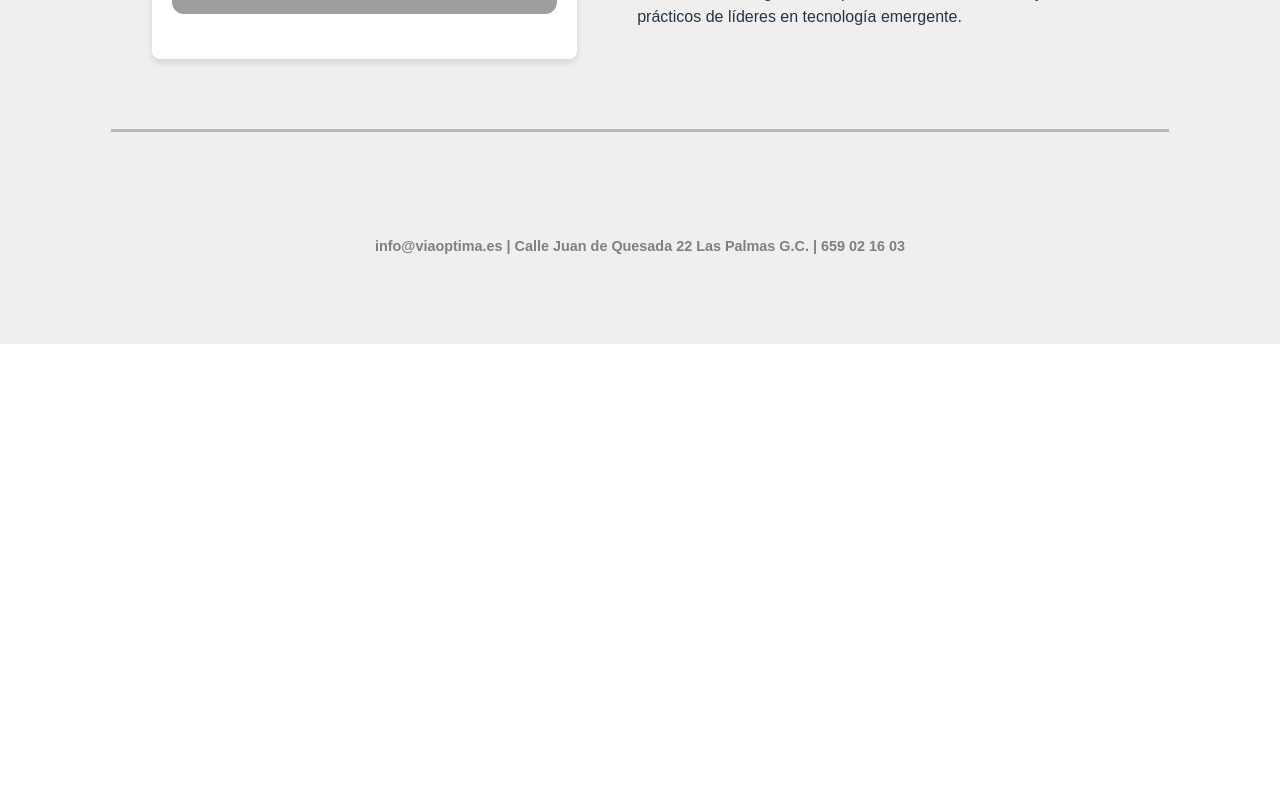
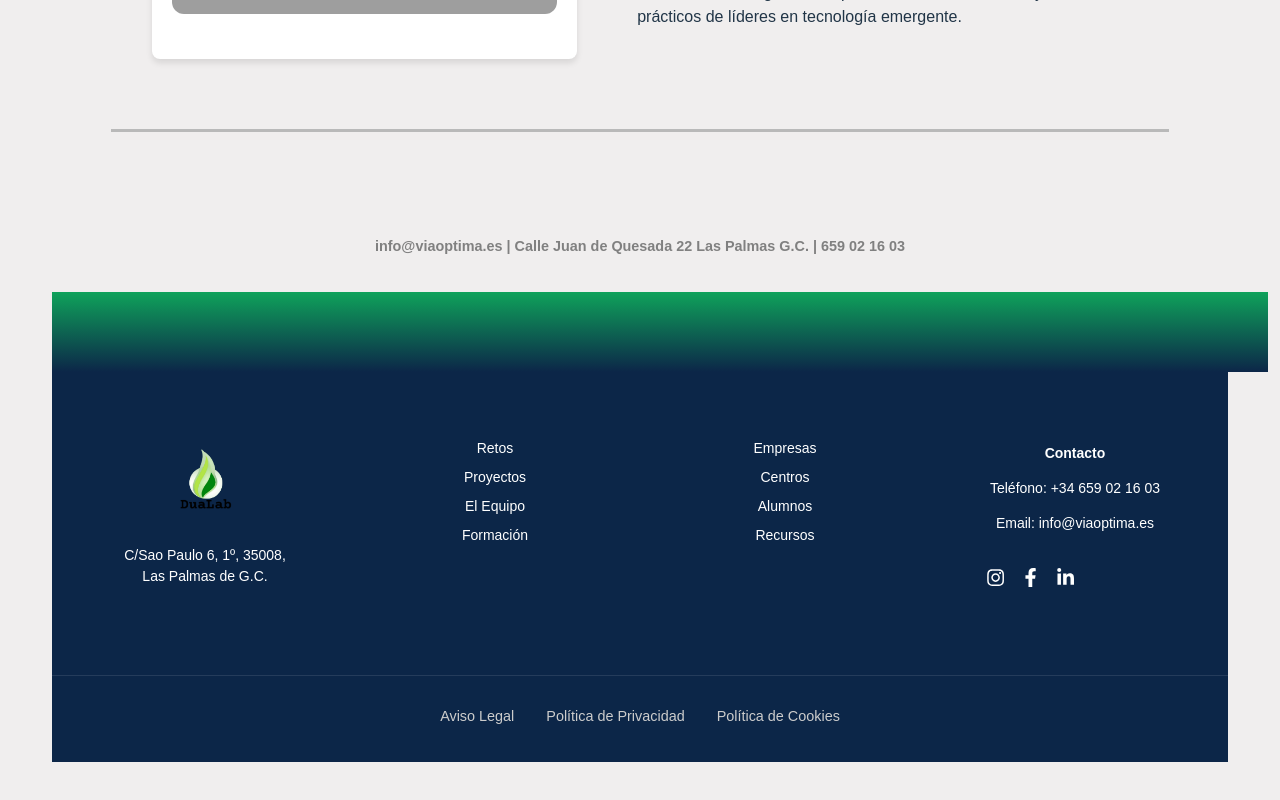
Before and after one commit to UnPerrete/aplicaciondualab, a React (Vite) app: page / in a window 1280 px wide. Shown: the part 2581-3381 px from the top of the page. Before the commit the page ends 2925 px from the top, so only its background shows below. Built offline with nearby package versions, Linux system fonts and the light colour scheme; grey boxes are pictures that could not be loaded.

Commit message:
FooterSonia

```diff
--- a/src/components/Empresas.jsx
+++ b/src/components/Empresas.jsx
@@ -5,6 +5,7 @@ import NavbarWeb from './NavbarWeb';
 import FooterWeb from './FooterWeb';
 import ArrowUp from './ui/ArrowUp';
 import InfoB from './ui/Info';
+import FooterSonia from './FooterSonia';
 
 const Empresas = () => {
     return (
@@ -88,6 +89,7 @@ const Empresas = () => {
 
             {/* Footer */}
             <FooterWeb/>
+            <FooterSonia/>
         </div>
     );
 };
--- /dev/null
+++ b/src/components/FooterSonia.jsx
@@ -0,0 +1,64 @@
+import React from 'react';
+import '../styles/FooterSonia.css';
+import { FaInstagram, FaFacebookF, FaLinkedinIn } from 'react-icons/fa';
+import logo from '../assets/logo.png';
+
+const FooterSonia = () => {
+  return (
+    <footer className="footerS">
+      {/* Franja superior degradada */}
+      <div className="footer-topS" />
+
+      {/* Contenido principal del footer */}
+      <div className="footer-contentS">
+        <div className="footer-columnS logo-address-wrap">
+          <div className="logoS">
+            <img src={logo} alt="DuaLab Logo" className="logo-imgS" />
+          </div>
+          <p className="addressS">
+            C/Sao Paulo 6, 1º, 35008,<br />
+            Las Palmas de G.C.
+          </p>
+        </div>
+
+        <div className="footer-columnS">
+          <ul>
+            <li>Retos</li>
+            <li>Proyectos</li>
+            <li>El Equipo</li>
+            <li>Formación</li>
+          </ul>
+        </div>
+
+        <div className="footer-columnS">
+          <ul>
+            <li>Empresas</li>
+            <li>Centros</li>
+            <li>Alumnos</li>
+            <li>Recursos</li>
+          </ul>
+        </div>
+
+        <div className="footer-columnS contactS">
+          <h4>Contacto</h4>
+          <p>Teléfono: +34 659 02 16 03</p>
+          <p>Email: info@viaoptima.es</p>
+          <div className="social-iconsS">
+            <FaInstagram />
+            <FaFacebookF />
+            <FaLinkedinIn />
+          </div>
+        </div>
+      </div>
+
+      {/* Pie inferior con links legales */}
+      <div className="footer-bottomS">
+        <p>Aviso Legal</p>
+        <p>Política de Privacidad</p>
+        <p>Política de Cookies</p>
+      </div>
+    </footer>
+  );
+};
+
+export default FooterSonia;
--- /dev/null
+++ b/src/styles/FooterSonia.css
@@ -0,0 +1,117 @@
+/* FooterSonia.css */
+
+.footerS {
+  width: 100%;
+  background-color: #0c2648;
+  color: white;
+  font-family: 'Poppins', sans-serif;
+  font-size: 14px;
+  margin: 0;
+  padding: 0;
+}
+
+.footer-topS {
+  height: 40px;
+  width: 100%;
+  background: linear-gradient(to bottom, #0fa25b, #0c2648);
+}
+
+.footer-contentS {
+  max-width: 1200px;
+  margin: 0 auto;
+  padding: 2rem 1.5rem 1rem;
+  display: flex;
+  flex-wrap: wrap;
+  justify-content: space-between;
+  gap: 2rem;
+  background-color: #0c2648;
+}
+
+.footer-columnS {
+  flex: 1;
+  min-width: 200px;
+}
+
+.logoS {
+  display: flex;
+  align-items: center;
+  gap: 1rem;
+}
+
+.logo-imgS {
+  width: 60px;
+}
+
+.logo-textS {
+  font-size: 1.5rem;
+  font-weight: 700;
+}
+
+.sloganS {
+  margin-top: -8px;
+  font-size: 0.8rem;
+  font-weight: 300;
+  color: #ccc;
+}
+
+.addressS {
+  margin-top: 1rem;
+  line-height: 1.5;
+}
+
+.footer-columnS ul {
+  list-style: none;
+  padding: 0;
+}
+
+.footer-columnS ul li {
+  margin-bottom: 0.5rem;
+}
+
+.contactS h4 {
+  margin-bottom: 0.5rem;
+  font-weight: 600;
+}
+
+.social-iconsS {
+  display: flex;
+  gap: 1rem;
+  margin-top: 0.5rem;
+  font-size: 1.2rem;
+}
+
+.footer-bottomS {
+  max-width: 1200px;
+  margin: 2rem auto 0;
+  padding-top: 1rem;
+  border-top: 1px solid rgba(255, 255, 255, 0.1);
+  display: flex;
+  justify-content: center;
+  gap: 2rem;
+  font-size: 0.9rem;
+  color: #ccc;
+  background-color: #0c2648;
+}
+
+.logo-address-wrap {
+  display: flex;
+  flex-direction: column;
+  align-items: center;
+  justify-content: center;
+}
+
+
+@media (max-width: 768px) {
+  .footer-contentS,
+  .footer-bottomS {
+    flex-direction: column;
+    align-items: center;
+    text-align: center;
+  }
+}
+
+.vertical-align {
+  display: flex;
+  align-items: center;
+  height: 100%;
+}
```
